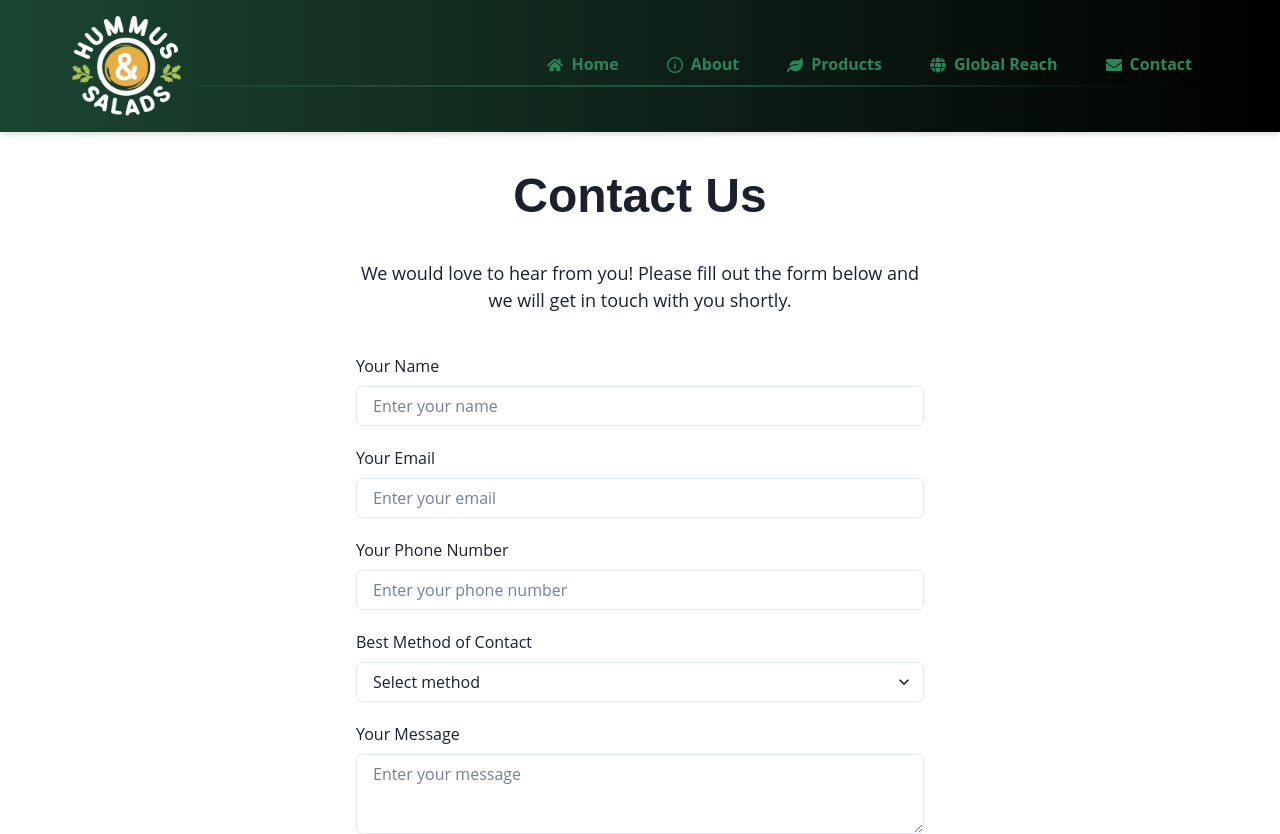
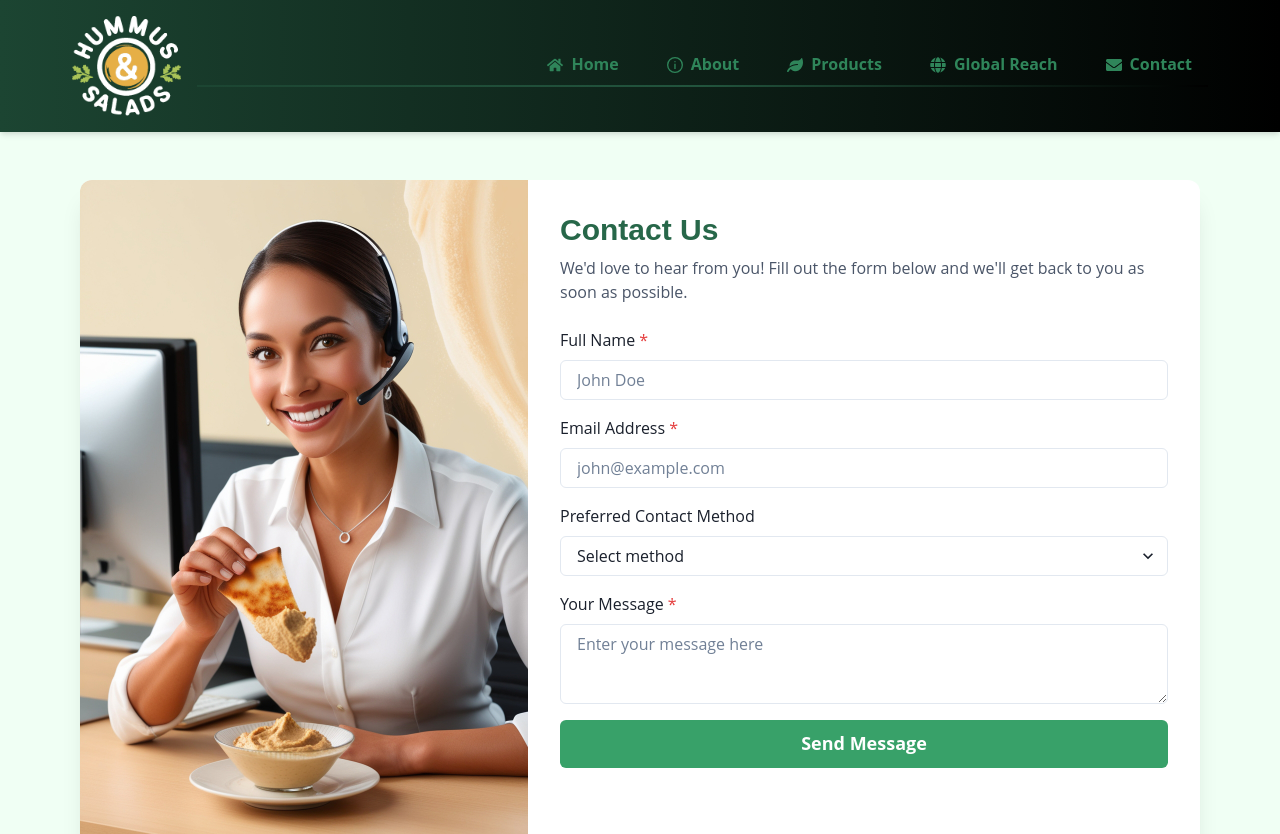
Before and after one commit to kn8a/food-site, a React (Vite) app: page /#/contact in a window 1280 px wide. Shown: the top 834 px of the page. Built offline with nearby package versions, Linux system fonts and the light colour scheme.

Commit message:
changed styling. added image

```diff
--- a/src/pages/ContactUs.jsx
+++ b/src/pages/ContactUs.jsx
@@ -1,68 +1,110 @@
 import React, { useState } from 'react';
-import { Box, Button, Container, FormControl, FormLabel, Heading, Input, Text, Textarea, VStack, Select, useDisclosure, Collapse } from '@chakra-ui/react';
+import {
+  Box,
+  Button,
+  Container,
+  Flex,
+  FormControl,
+  FormLabel,
+  Heading,
+  Input,
+  Select,
+  Textarea,
+  VStack,
+  Text,
+  useToast,
+  Image,
+  Collapse,
+} from '@chakra-ui/react';
 
 const ContactUs = () => {
   const [contactMethod, setContactMethod] = useState('');
-  const { isOpen, onOpen, onClose } = useDisclosure();
+  const [isPhoneMethodSelected, setIsPhoneMethodSelected] = useState(false);
+  const toast = useToast();
 
   const handleContactMethodChange = (e) => {
     setContactMethod(e.target.value);
-    if (e.target.value === 'Phone') {
-      onOpen();
-    } else {
-      onClose();
-    }
+    setIsPhoneMethodSelected(e.target.value === 'Phone');
+  };
+
+  const handleSubmit = (e) => {
+    e.preventDefault();
+    // Here you would typically handle the form submission
+    toast({
+      title: "Message sent.",
+      description: "We've received your message and will get back to you soon.",
+      status: "success",
+      duration: 5000,
+      isClosable: true,
+    });
   };
 
   return (
-    <Container maxW="600px" py={[5, 10]}>
-      <VStack spacing={[5, 10]}>
-        <Heading as="h1" size={["xl", "2xl"]} textAlign="center">
+    <Box bg="green.50" minHeight="100vh" py={12}>
+      <Container maxW="6xl">
+        <Flex
+          direction={{ base: 'column', md: 'row' }}
+          bg="white"
+          rounded="xl"
+          overflow="hidden"
+          shadow="xl"
+        >
+          <Image
+            src="/public/cust-service.jpg"
+            alt="Mediterranean salad"
+            objectFit="cover"
+            w={{ base: 'full', md: '40%' }}
+            h={{ base: '400px', md: 'auto' }}
+          />
+          <Box p={8} w={{ base: 'full', md: '60%' }}>
+            <Heading as="h2" size="lg" color="green.700" mb={2}>
               Contact Us
             </Heading>
-        <Text fontSize={["md", "lg"]} textAlign="center">
-          We would love to hear from you! Please fill out the form below and we will get in touch with you shortly.
+            <Text fontSize="md" color="gray.600" mb={6}>
+              We'd love to hear from you! Fill out the form below and we'll get back to you as soon as possible.
             </Text>
-        <Box w="full">
-          <FormControl id="name" mb={5}>
-            <FormLabel>Your Name</FormLabel>
-            <Input type="text" placeholder="Enter your name" />
+            <form onSubmit={handleSubmit}>
+              <VStack spacing={4} align="flex-start">
+                <FormControl isRequired>
+                  <FormLabel>Full Name</FormLabel>
+                  <Input placeholder="John Doe" focusBorderColor="green.400" />
                 </FormControl>
-          <FormControl id="email" mb={5}>
-            <FormLabel>Your Email</FormLabel>
-            <Input type="email" placeholder="Enter your email" />
+                <FormControl isRequired>
+                  <FormLabel>Email Address</FormLabel>
+                  <Input type="email" placeholder="john@example.com" focusBorderColor="green.400" />
                 </FormControl>
-          <FormControl id="phone" mb={5}>
-            <FormLabel>Your Phone Number</FormLabel>
-            <Input type="tel" placeholder="Enter your phone number" />
-          </FormControl>
-          <FormControl id="contact-method" mb={5}>
-            <FormLabel>Best Method of Contact</FormLabel>
-            <Select placeholder="Select method" onChange={handleContactMethodChange}>
+                <FormControl>
+                  <FormLabel>Preferred Contact Method</FormLabel>
+                  <Select placeholder="Select method" onChange={handleContactMethodChange} focusBorderColor="green.400">
                     <option value="Email">Email</option>
                     <option value="Phone">Phone</option>
                   </Select>
                 </FormControl>
-          <Collapse in={isOpen} animateOpacity>
-            <FormControl id="contact-date" mb={5}>
-              <FormLabel>Preferred Contact Date</FormLabel>
-              <Input type="date" placeholder="Select a date" />
+                <Collapse in={isPhoneMethodSelected} animateOpacity>
+                  <VStack spacing={4} align="flex-start" width="full">
+                    <FormControl>
+                      <FormLabel>Phone Number</FormLabel>
+                      <Input type="tel" placeholder="(123) 456-7890" focusBorderColor="green.400" />
                     </FormControl>
-            <FormControl id="contact-time" mb={5}>
+                    <FormControl>
                       <FormLabel>Preferred Contact Time</FormLabel>
-              <Input type="time" placeholder="Select a time" />
+                      <Input type="time" focusBorderColor="green.400" />
                     </FormControl>
+                  </VStack>
                 </Collapse>
-          <FormControl id="message" mb={5}>
+                <FormControl isRequired>
                   <FormLabel>Your Message</FormLabel>
-            <Textarea placeholder="Enter your message" />
+                  <Textarea placeholder="Enter your message here" focusBorderColor="green.400" />
                 </FormControl>
-          <Button colorScheme="green" size="md" fontWeight="bold" w="full">
-            Submit
+                <Button type="submit" colorScheme="green" size="lg" width="full">
+                  Send Message
                 </Button>
+              </VStack>
+            </form>
           </Box>
-      </VStack>
+        </Flex>
       </Container>
+    </Box>
   );
 };
 
```
Also changed, not shown: public/cust-service.jpg (added). Lines whose indentation alone changed are shown as unchanged.
